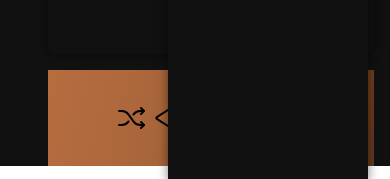
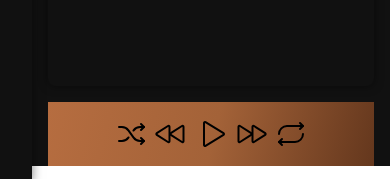
Before and after one commit to victormedeiros1/sound-glory, a React (Vite) app: page / in a window 390 px wide. Shown: the part 678-857 px from the top of the page. Built offline with nearby package versions, Linux system fonts and the light colour scheme.

Commit message:
feat: Controls in mobile increase paddin

```diff
--- a/src/components/Controls/styles.ts
+++ b/src/components/Controls/styles.ts
@@ -6,4 +6,8 @@ export const ControlsStyles = styled.div`
   gap: 0.5rem;
   background-image: var(--primaryGradient);
   padding: var(--p-32);
+
+  @media (max-width: 576px) {
+    padding: var(--p-16);
+  }
 `;
--- a/src/components/Sidebar/styles.ts
+++ b/src/components/Sidebar/styles.ts
@@ -21,7 +21,7 @@ export const Nav = styled.nav<Props>`
 
   @media (max-width: 1200px) {
     position: absolute;
-    left: ${(props) => (props.navbarIsOpen ? 0 : 10.5)}rem;
+    left: ${(props) => (props.navbarIsOpen ? 0 : -10.5)}rem;
   }
 `;
 
```
